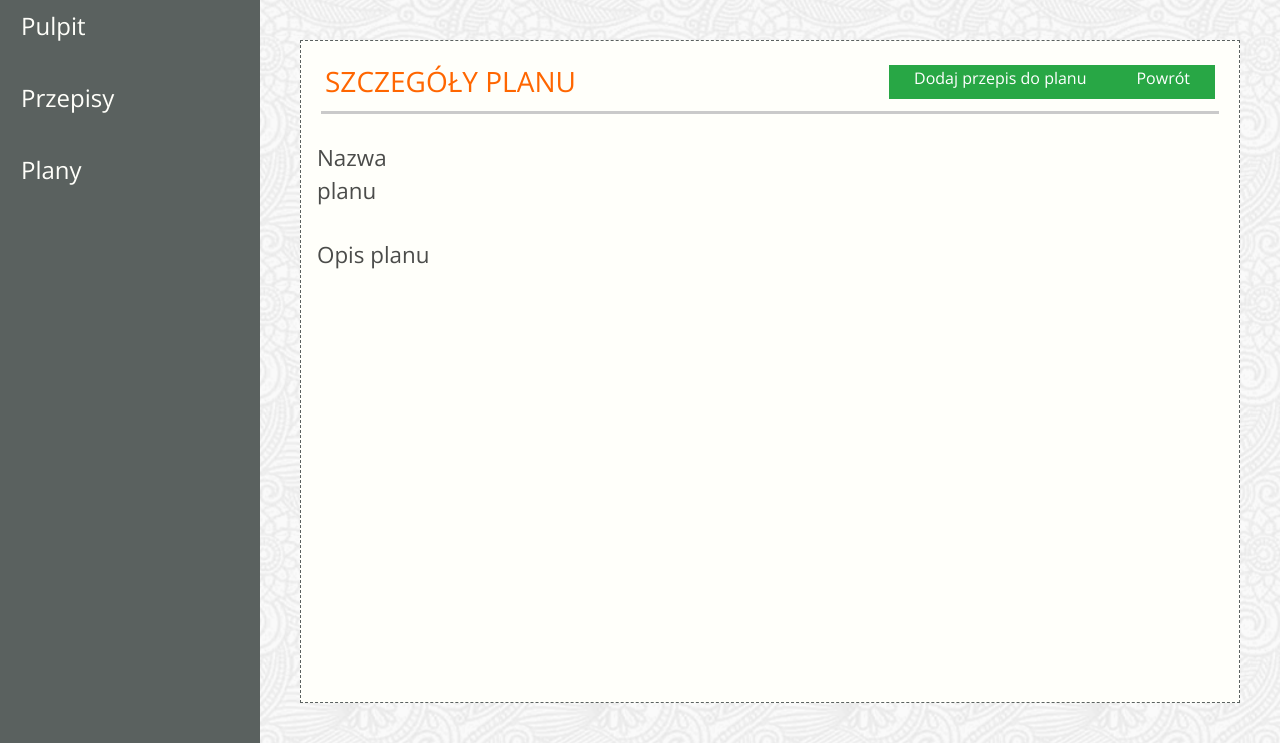
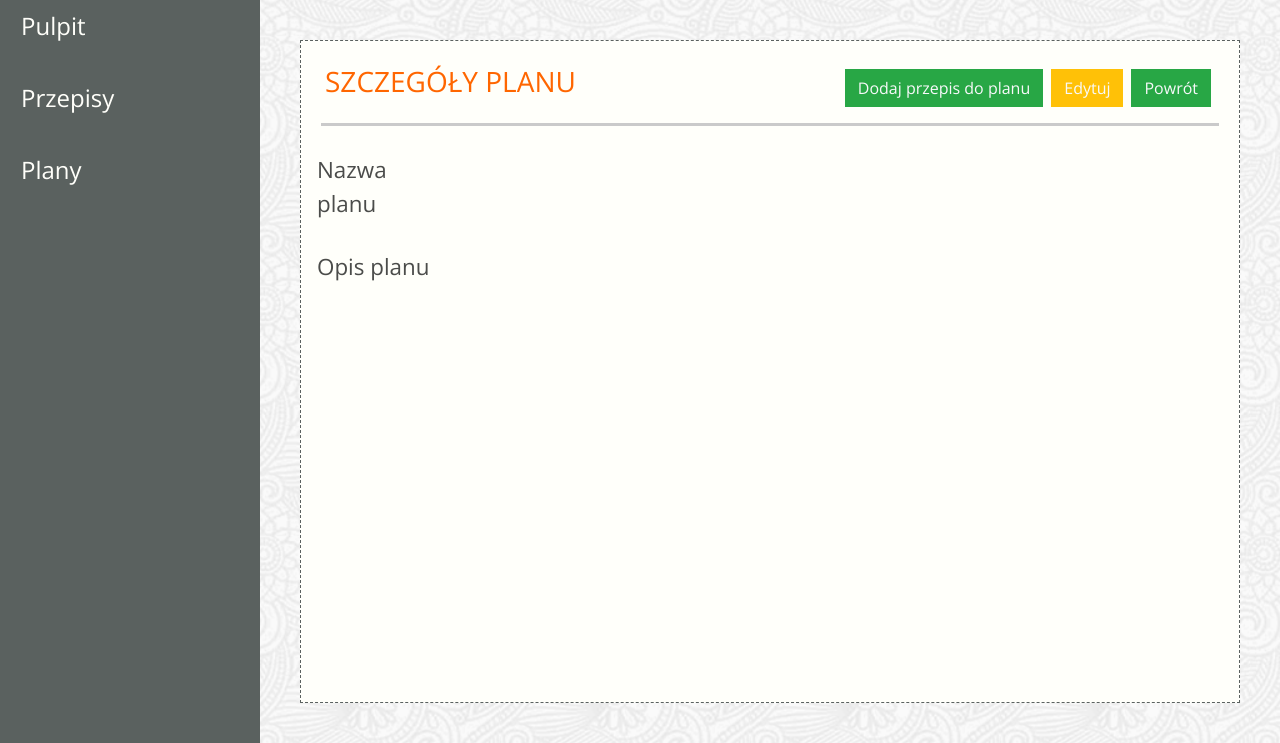
Before and after one commit to CezarySzukiel/Project_Jedzonko_Scrum, a Django app: template jedzonko/templates/jedzonko/app-details-schedules.html in a window 1280 px wide. Shown: the part 84-827 px from the top of the page. Run offline with Django 3.2, Linux system fonts and the light colour scheme; the template is opened without the code that fills it, so the values that code supplies are empty; some libraries are stand-ins or nearby versions; some web fonts are replaced.

Commit message:
added edit button in details schedules and visual corrections

```diff
--- a/jedzonko/templates/jedzonko/app-details-schedules.html
+++ b/jedzonko/templates/jedzonko/app-details-schedules.html
@@ -8,8 +8,16 @@
                 <h3 class="color-header text-uppercase">SZCZEGÓŁY PLANU</h3>
             </div>
             <div class="col d-flex justify-content-end mb-2 noPadding">
-            <a href="/plan/add-recipe/" class="btn btn-success rounded-0 pt-0 pb-0 pr-4 pl-4">Dodaj przepis do planu</a><br/>
-            <a href="/plan/list/" class="btn btn-success rounded-0 pt-0 pb-0 pr-4 pl-4">Powrót</a>
+                <div>
+                    <a href="/plan/add-recipe/" class="btn btn-success rounded-0 text-light m-1">Dodaj przepis do
+                        planu</a><br/>
+                </div>
+                <div>
+                    <a href="/plan/modify/{{ plan.id }}" class="btn btn-warning rounded-0 text-light m-1">Edytuj</a>
+                </div>
+                <div>
+                    <a href="/plan/list/" class="btn btn-success rounded-0 text-light m-1">Powrót</a>
+                </div>
             </div>
         </div>
 
@@ -47,17 +55,17 @@
                     </tr>
                     </thead>
                     <tbody class="text-color-lighter">
-                {%  for meal in meals %}
-                    {% if meal.day_name_id == day.id and meal.plan_id == plan.id  %}
+                    {% for meal in meals %}
+                        {% if meal.day_name_id == day.id and meal.plan_id == plan.id %}
                             <tr class="d-flex">
                                 <td class="col-2">{{ meal.meal_name }}</td>
-                            <td class="col-7">{{ meal.recipe}}</td>
-                            <td class="col-1 center">
-                                <a href="#" class="btn btn-danger rounded-0 text-light m-1">Usuń</a>
-                            </td>
+                                <td class="col-7">{{ meal.recipe }}</td>
+                                <td class="col-1 center"></td>
                                 <td class="col-2 center">
+                                    <a href="#" class="btn btn-danger rounded-0 text-light m-1"
+                                       style="display: inline-block">Usuń</a>
                                     <a href="/recipe/{{ meal.recipe.id }}/"
-                                   class="btn btn-info rounded-0 text-light m-1">Szczegóły</a>
+                                       class="btn btn-info rounded-0 text-light m-1" style="display: inline-block">Szczegóły</a>
                                 </td>
                             </tr>
                         {% endif %}
@@ -68,7 +76,6 @@
             </table>
 
 
-
         </div>
     </div>
 {% endblock content %}
--- a/jedzonko/views.py
+++ b/jedzonko/views.py
@@ -273,4 +273,4 @@ class EditPlan(View):
         plan.name = name
         plan.description = desc
         plan.save()
-        return redirect(f'/plan/list/')
+        return redirect(f'/plan/{plan.id}')
```
Lines whose indentation alone changed are shown as unchanged.
